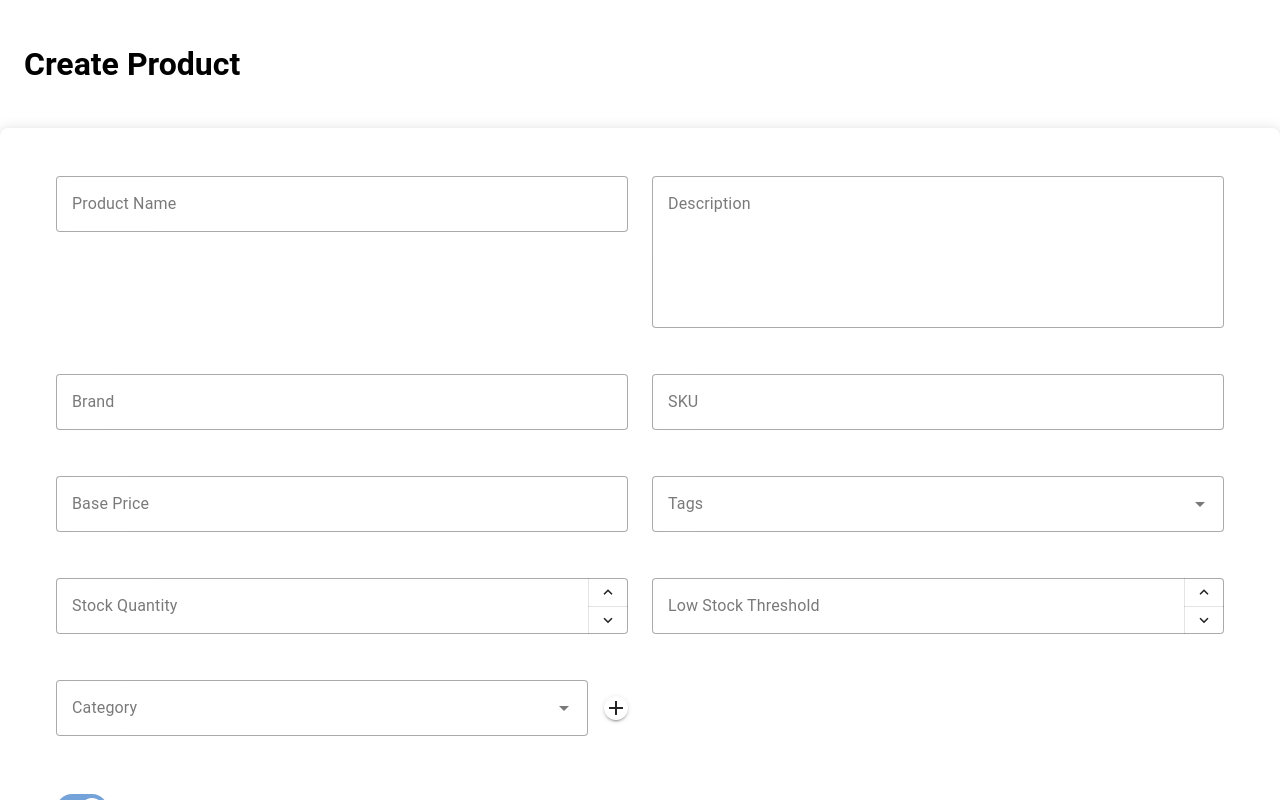
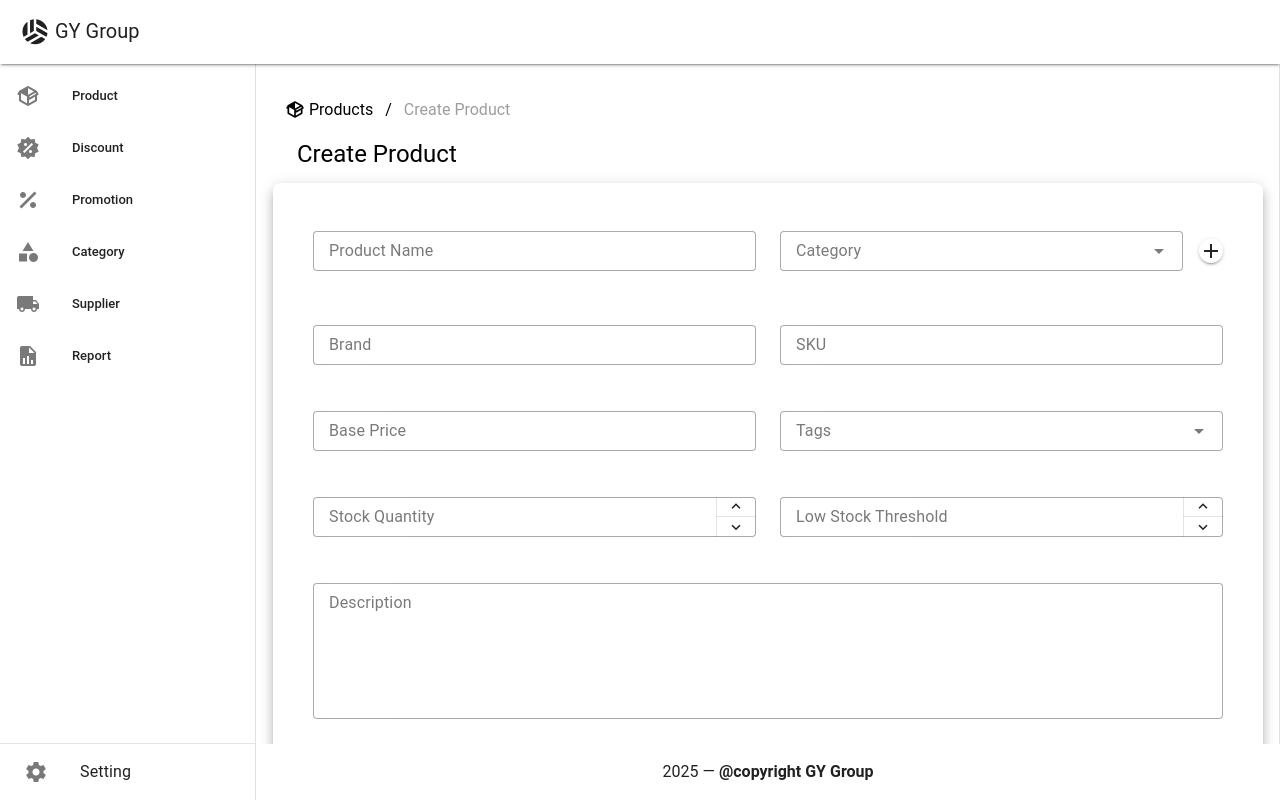
Before and after one commit to kheangmeng/vue-sample, a Vue app: page /products/create in a window 1280 px wide. Shown: the top 800 px of the page. Built offline with nearby package versions, Linux system fonts and the light colour scheme; the HTML template or start-up script is replaced by a standard one.

Commit message:
update UI and add dashboard layout

```diff
--- a/src/components/forms/LoginForm.vue
+++ b/src/components/forms/LoginForm.vue
@@ -16,8 +16,8 @@ function required(v: string): string | boolean {
 
 <template>
   <v-card class="my-auto mx-auto pa-12 pb-8" elevation="8" max-width="448" rounded="lg">
-    <div class="text-subtitle-1 text-medium-emphasis">Account</div>
     <v-form v-model="store.valid" @submit.prevent="onSubmit">
+      <div class="text-subtitle-1 text-medium-emphasis">Account</div>
       <v-text-field
         v-model="store.login.email"
         :readonly="store.loading"
--- a/src/components/forms/ProductForm.vue
+++ b/src/components/forms/ProductForm.vue
@@ -69,78 +69,8 @@ async function handleFileUpload(file: File | File[]): Promise<void> {
               label="Product Name"
               clearable
               variant="outlined"
+              density="compact"
             ></v-text-field>
-          </v-col>
-
-          <v-col cols="12" sm="6">
-            <v-textarea
-              label="Description"
-              v-model="store.product.description"
-              :rules="[required]"
-              name="input-7-1"
-              auto-grow
-              variant="outlined"
-            ></v-textarea>
-          </v-col>
-
-          <v-col cols="12" sm="6">
-            <v-text-field
-              v-model="store.product.brand"
-              :readonly="store.loading"
-              label="Brand"
-              clearable
-              variant="outlined"
-            ></v-text-field>
-          </v-col>
-
-          <v-col cols="12" sm="6">
-            <v-text-field
-              v-model="store.product.sku"
-              :readonly="store.loading"
-              label="SKU"
-              clearable
-              variant="outlined"
-            ></v-text-field>
-          </v-col>
-
-          <v-col cols="12" sm="6">
-            <v-text-field
-              v-model="store.product.basePrice"
-              label="Base Price"
-              prefix="$"
-              variant="outlined"
-            ></v-text-field>
-          </v-col>
-
-          <v-col cols="12" sm="6">
-            <v-combobox
-              v-model="store.product.tags"
-              :items="tags"
-              label="Tags"
-              chips
-              multiple
-              variant="outlined"
-            ></v-combobox>
-          </v-col>
-
-          <v-col cols="12" sm="6">
-            <v-number-input
-              v-model="store.product.stockQuantity"
-              control-variant="stacked"
-              label="Stock Quantity"
-              :min="0"
-              variant="outlined"
-            ></v-number-input>
-          </v-col>
-
-          <v-col cols="12" sm="6">
-            <v-number-input
-              v-model="store.product.lowStockThreshold"
-              control-variant="stacked"
-              label="Low Stock Threshold"
-              :min="0"
-              variant="outlined"
-            ></v-number-input>
           </v-col>
 
           <v-col cols="12" sm="6">
@@ -154,12 +84,14 @@ async function handleFileUpload(file: File | File[]): Promise<void> {
               :items="categoryStore.list"
               label="Category"
               variant="outlined"
+              density="compact"
             >
               <template #append>
                 <v-btn
                   icon="mdi-plus"
                   :disabled="categoryStore.loading"
                   size="md"
+                  density="compact"
                   @click="popupCategory = true"
                 >
                 </v-btn>
@@ -167,26 +99,101 @@ async function handleFileUpload(file: File | File[]): Promise<void> {
             </v-select>
           </v-col>
 
+          <v-col cols="12" sm="6">
+            <v-text-field
+              v-model="store.product.brand"
+              :readonly="store.loading"
+              label="Brand"
+              clearable
+              variant="outlined"
+              density="compact"
+            ></v-text-field>
+          </v-col>
+
+          <v-col cols="12" sm="6">
+            <v-text-field
+              v-model="store.product.sku"
+              :readonly="store.loading"
+              label="SKU"
+              clearable
+              variant="outlined"
+              density="compact"
+            ></v-text-field>
+          </v-col>
+
+          <v-col cols="12" sm="6">
+            <v-text-field
+              v-model="store.product.basePrice"
+              label="Base Price"
+              prefix="$"
+              variant="outlined"
+              density="compact"
+            ></v-text-field>
+          </v-col>
+
+          <v-col cols="12" sm="6">
+            <v-combobox
+              v-model="store.product.tags"
+              :items="tags"
+              label="Tags"
+              chips
+              multiple
+              variant="outlined"
+              density="compact"
+            ></v-combobox>
+          </v-col>
+
+          <v-col cols="12" sm="6">
+            <v-number-input
+              v-model="store.product.stockQuantity"
+              control-variant="stacked"
+              label="Stock Quantity"
+              :min="0"
+              variant="outlined"
+              density="compact"
+            ></v-number-input>
+          </v-col>
+
+          <v-col cols="12" sm="6">
+            <v-number-input
+              v-model="store.product.lowStockThreshold"
+              control-variant="stacked"
+              label="Low Stock Threshold"
+              :min="0"
+              variant="outlined"
+              density="compact"
+            ></v-number-input>
+          </v-col>
+
+          <v-col cols="12">
+            <v-textarea
+              label="Description"
+              v-model="store.product.description"
+              :rules="[required]"
+              name="input-7-1"
+              auto-grow
+              variant="outlined"
+              density="compact"
+            ></v-textarea>
+          </v-col>
+
           <v-col cols="12">
             <v-switch
               v-model="store.product.isActive"
               :label="`${store.product.isActive ? 'Active' : 'Inactive'}`"
               hide-details
-              inset
               color="primary"
             ></v-switch>
             <v-switch
               v-model="store.product.isSellable"
               :label="`${store.product.isSellable ? 'Sellable' : 'Not Sellable'}`"
               hide-details
-              inset
               color="primary"
             ></v-switch>
             <v-switch
               v-model="store.product.taxExempt"
               :label="`Tax exempt: ${store.product.taxExempt ? 'Yes' : 'No'}`"
               hide-details
-              inset
               color="primary"
             ></v-switch>
           </v-col>
@@ -197,6 +204,7 @@ async function handleFileUpload(file: File | File[]): Promise<void> {
               label="Image"
               prepend-icon="mdi-image"
               variant="outlined"
+              density="compact"
             ></v-file-input>
             <v-img :width="300" aspect-ratio="16/9" cover :src="objUrl"></v-img>
           </v-col>
@@ -206,7 +214,7 @@ async function handleFileUpload(file: File | File[]): Promise<void> {
         <v-btn
           :disabled="!store.valid"
           :loading="store.loading"
-          color="success"
+          color="primary"
           size="large"
           type="submit"
           variant="elevated"
--- /dev/null
+++ b/src/layouts/DashboardLayout.vue
@@ -0,0 +1,34 @@
+<template>
+  <v-layout class="rounded rounded-md border">
+    <v-app-bar :elevation="2">
+      <v-app-bar-title><v-icon icon="mdi-volleyball" /> GY Group</v-app-bar-title>
+    </v-app-bar>
+
+    <v-navigation-drawer>
+      <v-list nav>
+        <v-list-item prepend-icon="mdi-package-variant" title="Product" link></v-list-item>
+        <v-list-item prepend-icon="mdi-sale" title="Discount" link></v-list-item>
+        <v-list-item prepend-icon="mdi-percent" title="Promotion" link></v-list-item>
+        <v-list-item prepend-icon="mdi-shape" title="Category" link></v-list-item>
+        <v-list-item prepend-icon="mdi-truck" title="Supplier" link></v-list-item>
+        <v-list-item prepend-icon="mdi-file-chart" title="Report" link></v-list-item>
+      </v-list>
+      <template v-slot:append>
+        <v-divider></v-divider>
+        <div class="pa-2">
+          <v-list-item prepend-icon="mdi-cog" title="Setting" link></v-list-item>
+        </div>
+      </template>
+    </v-navigation-drawer>
+
+    <v-main class="d-flex align-center justify-center">
+      <v-container>
+        <router-view />
+      </v-container>
+    </v-main>
+
+    <v-footer app class="text-center d-flex flex-column ga-2 py-4">
+      <div>{{ new Date().getFullYear() }} — <strong>@copyright GY Group</strong></div>
+    </v-footer>
+  </v-layout>
+</template>
--- a/src/pages/LoginPage.vue
+++ b/src/pages/LoginPage.vue
@@ -4,6 +4,7 @@ import LoginForm from '@/components/forms/LoginForm.vue'
 
 <template>
   <div style="padding-top: 200px">
+    <div class="text-center mb-6 text-h4"><v-icon icon="mdi-volleyball" /> GY Group</div>
     <LoginForm />
   </div>
 </template>
--- a/src/pages/products/CreatePage.vue
+++ b/src/pages/products/CreatePage.vue
@@ -1,7 +1,25 @@
 <script setup lang="ts">
 import ProductForm from '@/components/forms/ProductForm.vue'
+
+const items = [
+  {
+    title: 'Products',
+    disabled: false,
+    href: 'breadcrumbs_dashboard',
+  },
+  {
+    title: 'Create Product',
+    disabled: true,
+    href: 'breadcrumbs_link_1',
+  },
+]
 </script>
 <template>
-  <h1 class="my-10 ml-6">Create Product</h1>
+  <v-breadcrumbs :items="items">
+    <template v-slot:prepend>
+      <v-icon icon="mdi-package-variant" size="small"></v-icon>
+    </template>
+  </v-breadcrumbs>
+  <h1 class="mb-3 ml-6 text-h5">Create Product</h1>
   <ProductForm />
 </template>
--- a/src/router/dashboard.ts
+++ b/src/router/dashboard.ts
@@ -1,3 +1,4 @@
+import DashboardLayout from '@/layouts/DashboardLayout.vue'
 import CreatePage from '@/pages/products/CreatePage.vue'
 import EditPage from '@/pages/products/EditPage.vue'
 import ListPage from '@/pages/products/ListPage.vue'
@@ -6,6 +7,7 @@ export default [
   {
     path: '/products',
     name: 'products',
+    component: DashboardLayout,
     children: [
       {
         path: '',
```
